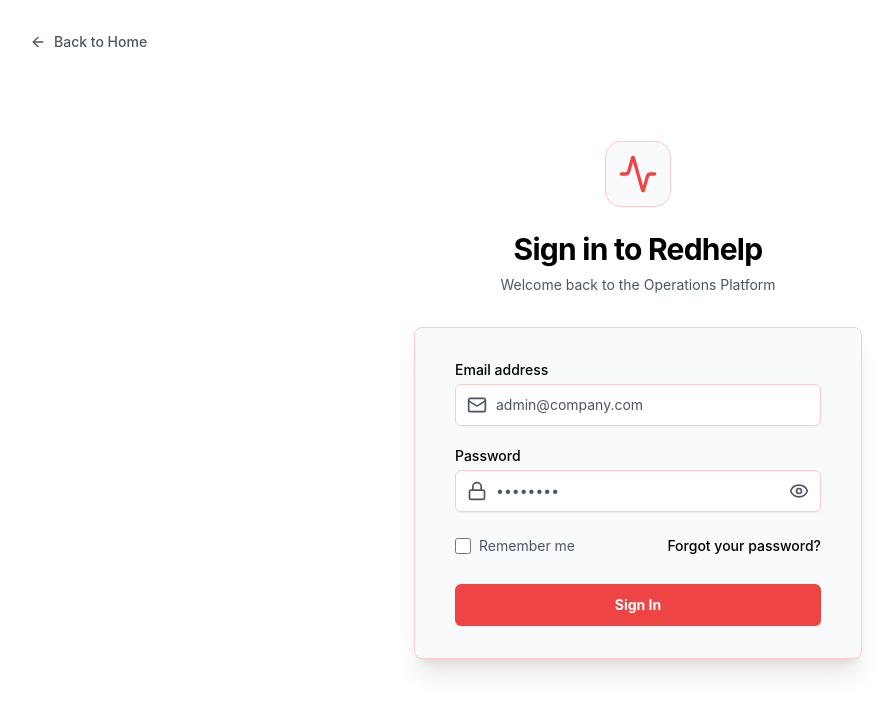
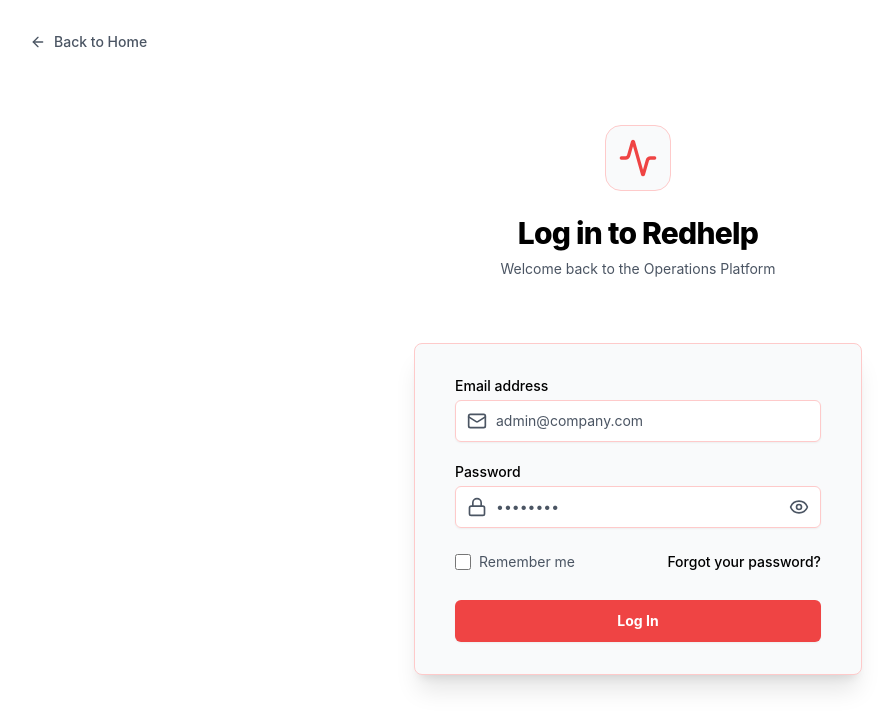
Before and after one commit to betel1221/Redcloud, a React (Vite) app: page /login in a window 1280 px wide. Shown: the top 728 px of the page, without its empty margins (2-895 px from the left). Built offline with nearby package versions, Linux system fonts and the light colour scheme.

Commit message:
feat: change signup to log in

```diff
--- a/src/pages/Landing.tsx
+++ b/src/pages/Landing.tsx
@@ -16,15 +16,9 @@
         <div className="flex items-center space-x-4">
           <button
             onClick={() => navigate('/login')}
-            className="px-6 py-2 border border-[#FECACA] rounded-md hover:bg-[#EF4444]/5 transition-all duration-300 font-medium text-sm text-black"
-          >
-            Sign In
-          </button>
-          <button
-            onClick={() => navigate('/signup')}
             className="px-6 py-2 bg-[#EF4444] text-white rounded-md hover:bg-[#DC2626] transition-all duration-300 font-medium text-sm shadow-sm"
           >
-            Sign Up
+            Log In
           </button>
         </div>
       </nav>
--- a/src/pages/Login.tsx
+++ b/src/pages/Login.tsx
@@ -57,12 +57,14 @@
             <Activity className="w-10 h-10 text-[#EF4444]" />
           </Link>
         </div>
-        <h2 className="text-center text-3xl font-bold text-black tracking-tight">
-          Sign in to Redhelp
-        </h2>
-        <p className="mt-2 text-center text-sm text-[#4B5563]">
-          Welcome back to the Operations Platform
-        </p>
+        <div className="mb-8 text-center relative z-10">
+          <h1 className="text-3xl font-extrabold text-black tracking-tight mb-2">
+            Log in to Redhelp
+          </h1>
+          <p className="mt-2 text-center text-sm text-[#4B5563]">
+            Welcome back to the Operations Platform
+          </p>
+        </div>
       </div>
 
       <div className="mt-8 sm:mx-auto sm:w-full sm:max-w-md relative z-10 animate-slide-up">
@@ -153,9 +155,9 @@
                 className="w-full flex justify-center items-center py-2.5 px-4 border border-transparent rounded-md shadow-sm text-sm font-bold text-white bg-[#EF4444] hover:bg-[#DC2626] focus:outline-none focus:ring-2 focus:ring-offset-2 focus:ring-[#EF4444] focus:ring-offset-[#FFFFFF] transition-all disabled:opacity-50 disabled:cursor-not-allowed"
               >
                 {isLoading ? (
-                  <Loader2 className="w-5 h-5 animate-spin text-white" />
+                  <><Loader2 className="w-5 h-5 animate-spin mr-2" /> Authenticating...</>
                 ) : (
-                  'Sign In'
+                  'Log In'
                 )}
               </button>
             </div>
```
